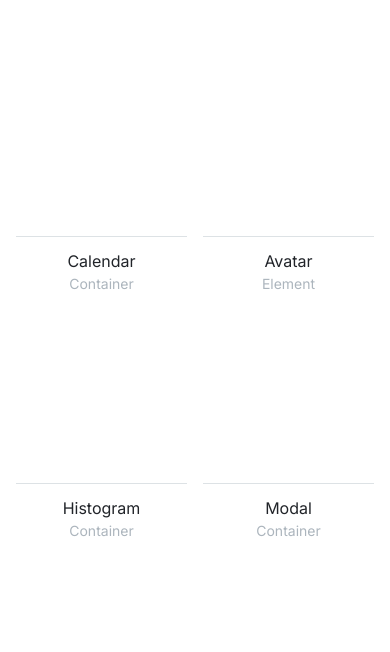
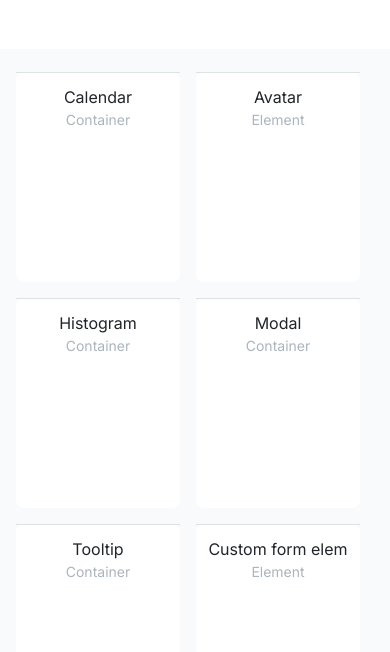
Before and after one commit to js-tasks-ru/htmlcss-20250313_boldnesspie, a website: page index.html in a window 390 px wide. Shown: the part 192-844 px from the top of the page. Drawn offline with Linux system fonts and the light colour scheme.

Commit message:
fix main and card blocks mobile-home

```diff
--- a/components/card/card.css
+++ b/components/card/card.css
@@ -1,17 +1,11 @@
 .card {
-    width: 100%;
-    height: 100%;
+    width: 164px;
+    height: 210px;
 
-    display: flex;
-    flex-direction: column;
-    justify-content: space-between;
+    font-family: "Inter";
 
     background: var(--white);
     border-radius: 8px;
-  }
-
-  .card__preview {
-    flex-grow: 1;
   }
 
   .card__description {
@@ -20,7 +14,6 @@
   }
 
   .card__name {
-    font-family: "Inter";
     font-style: normal;
     font-weight: 400;
     font-size: 16px;
@@ -31,7 +24,6 @@
   }
 
   .card__type {
-    font-family: "Inter";
     font-style: normal;
     font-weight: 400;
     font-size: 14px;
@@ -43,7 +35,11 @@
 
   @media screen and (min-width: 768px) {
     .card {
+      width: 350px;
+      height: 367px;
       border-radius: 12px;
+
+      font-family: "Roboto";
     }
     .card__description {
       padding: 0 0 32px;
@@ -53,7 +49,6 @@
     .card__name {
       margin-bottom: 6px;
 
-      font-family: "Roboto";
       font-weight: 500;
       font-size: 21px;
       line-height: 25px;
@@ -62,7 +57,6 @@
     }
 
     .card__type {
-      font-family: "Roboto";
       font-size: 16px;
       line-height: 19px;
 
--- a/components/main/main.css
+++ b/components/main/main.css
@@ -1,12 +1,11 @@
 .main {
     padding: 23px 0;
-    background: var(--main-bg);
+    background: var(--bg-grey);
   }
 
   .main__cards {
-    display: grid;
-    grid-template-columns: repeat(auto-fill, minmax(164px, 1fr));
-    grid-auto-rows: minmax(231px, 1fr);
+    display: flex;
+    flex-flow: row wrap;
     gap: 1rem;
   }
 
@@ -16,8 +15,6 @@
     }
 
     .main__cards {
-      grid-template-columns: repeat(auto-fill, 350px);
-      grid-auto-rows: 367px;
       gap: 30px;
     }
   }
```
